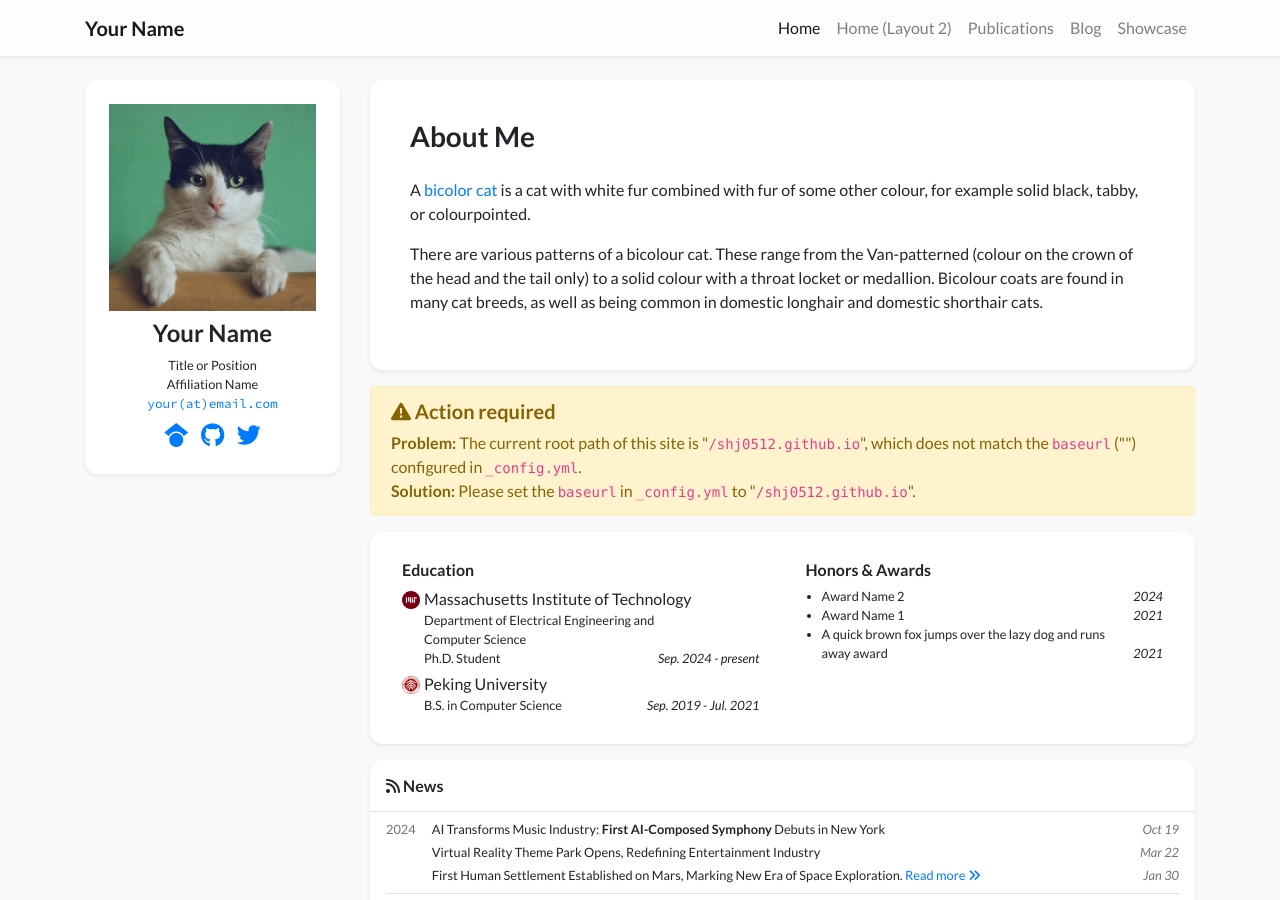
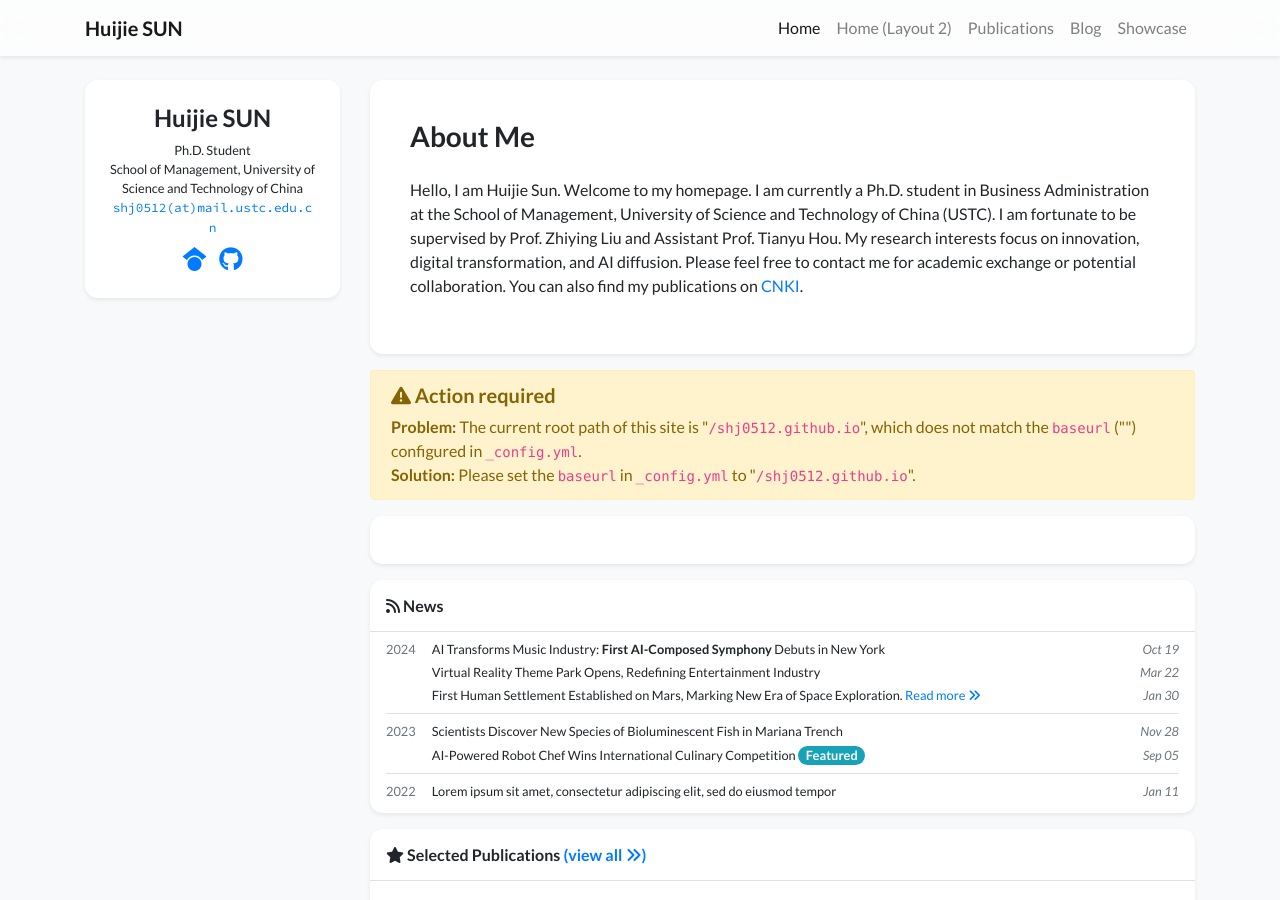
Before and after one commit to shj0512/shj0512.github.io, a Jekyll site: the page built from index.html, in a window 1280 px wide and 900 px high. Built offline with Jekyll 4.4.1, drawn with Linux system fonts in a browser that asks for light colours; nearby versions of some CDN libraries; a style sheet for code colours, icons or effects is not loaded.

Commit message:
Personalize profile information

```diff
--- a/_data/profile.yml
+++ b/_data/profile.yml
@@ -1,61 +1,35 @@
-primary_name: "Your Name"
-secondary_name: ""
-navbar_name: "Your Name"
+primary_name: "Huijie SUN"
+secondary_name: "孙慧杰"
+navbar_name: "Huijie SUN"
 
 positions:
-- name: Title or Position
-- name: Affiliation Name
-  logo: /assets/images/badges/MIT_Social_circle.png  # Logo is optional
+- name: Ph.D. Student
+- name: School of Management, University of Science and Technology of China
 
+email: "shj0512@mail.ustc.edu.cn"
+gscholar: "https://scholar.google.com/citations?hl=zh-CN&user=wbj84xkAAAAJ"
+github: shj0512
 
-email: "your@email.com"
-# cv_link: link-to-your-cv-file
-gscholar: xFmQpf4AAAAJ  # This is an example, replace it with your own Google Scholar ID
-github: your_github_id
-twitter: your_twitter_id  # Do not include the '@' symbol
-# wechat_qrcode: /assets/images/etc/wechat.jpg
-# wechat_prompt: >-
-#   Please tell me your <strong>name</strong> and <strong>affiliation</strong> (current or past) when adding my wechat. Thanks!
-# linkedin: your-linked-in-id
-# orcid: 0000-0000-0000-0000
+# cv_link: /assets/files/cv.pdf
+# twitter:
+# wechat_qrcode:
+# linkedin:
+# orcid:
 
 short_bio_text_justify: false
 short_bio: >-
   <p>
-    A <a href="https://en.wikipedia.org/wiki/Bicolor_cat" target="_blank">bicolor cat</a> is a cat with white fur combined with fur of some other colour, for example solid black, tabby, or colourpointed.
-  </p>
-  <p>
-    There are various patterns of a bicolour cat. These range from the Van-patterned (colour on the crown of the head
-    and the tail only) to a solid colour with a throat locket or medallion. Bicolour coats are found in many cat breeds,
-    as well as being common in domestic longhair and domestic shorthair cats.
+    Hello, I am Huijie Sun. Welcome to my homepage. I am currently a Ph.D. student
+    in Business Administration at the School of Management, University of Science
+    and Technology of China (USTC). I am fortunate to be supervised by Prof. Zhiying
+    Liu and Assistant Prof. Tianyu Hou. My research interests focus on innovation,
+    digital transformation, and AI diffusion. Please feel free to contact me for
+    academic exchange or potential collaboration. You can also find my publications
+    on <a href="https://au.cnki.net/author/personalInfo/000075386672" target="_blank"
+    rel="noopener noreferrer">CNKI</a>.
   </p>
 
-portrait_url: /assets/images/photos/portrait.jpg
-portrait_caption: >-
-  Photo by Manja Vitolic on Unsplash (this caption is optional, comment it out to disable).
-
-education:
-- name: Massachusetts Institute of Technology
-  logo: /assets/images/badges/MIT_Social_circle.png
-  position: >-
-    Department of Electrical Engineering and Computer Science <br/>
-    Ph.D. Student
-  date: Sep. 2024 - present
-- name: Peking University
-  logo: /assets/images/badges/PKU_red.png
-  position: B.S. in Computer Science
-  date: Sep. 2019 - Jul. 2021
-
-# experience:
-# - name: Peking University
-#   logo: /assets/images/badges/PKU_red.png
-#   position: Research Intern
-#   date: Sep. 2019 - Jul. 2021
-
-awards:
-- name: Award Name 2
-  date: 2024
-- name: Award Name 1
-  date: 2021
-- name: A quick brown fox jumps over the lazy dog and runs away award
-  date: 2021
+# Add a portrait later by uploading an image and uncommenting this field.
+# portrait_url: /assets/images/photos/portrait.jpg
+# portrait_caption: >-
+#   Personal portrait.
```
